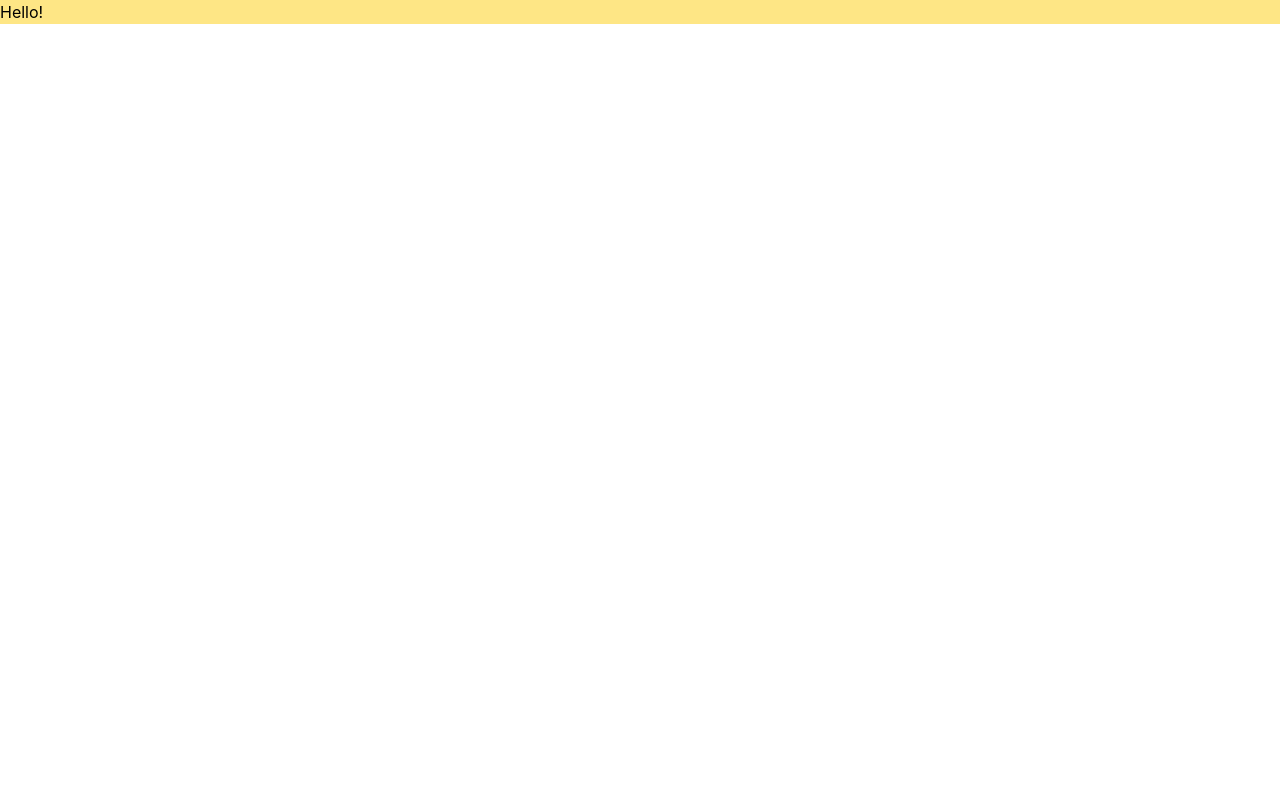
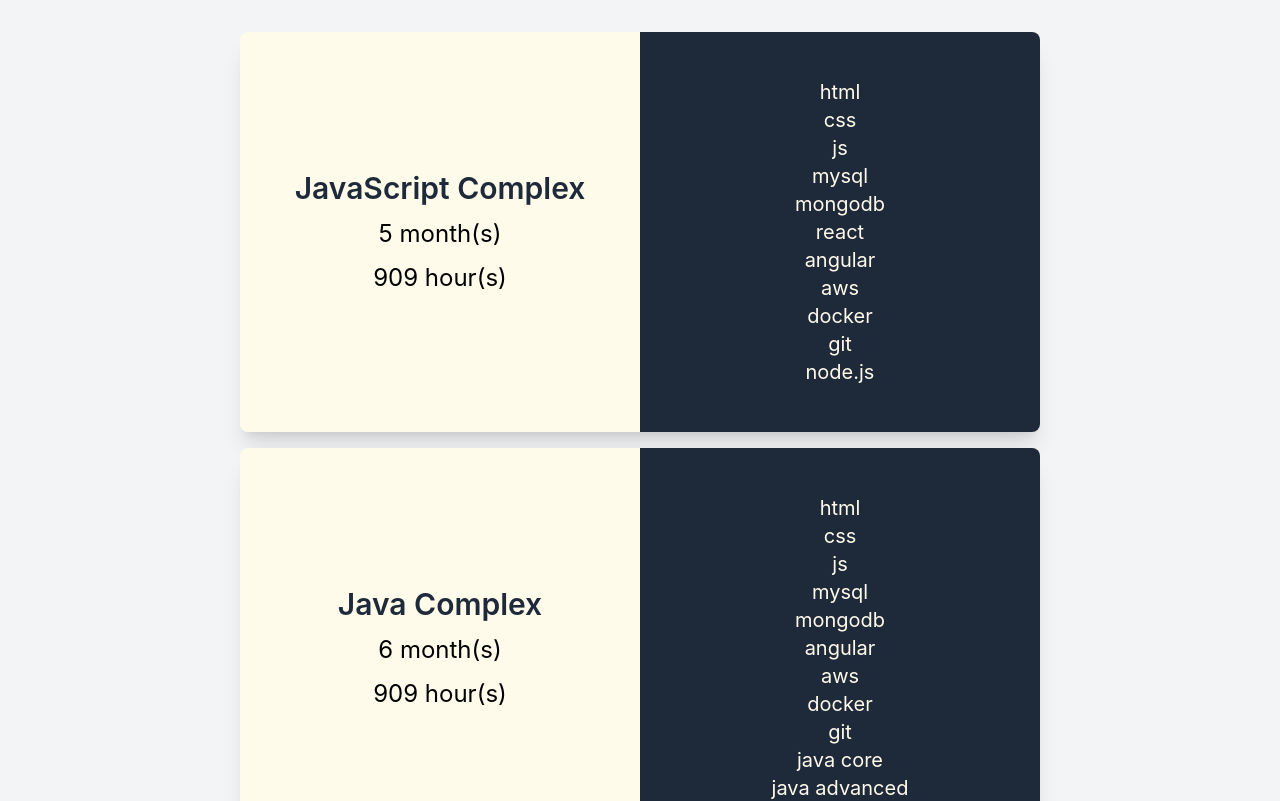
Before and after one commit to yu-nykanorova/react_practice_project, a React (Vite) app: page / in a window 1280 px wide. Shown: the top 801 px of the page. Built offline with nearby package versions, Linux system fonts and the light colour scheme.

Commit message:
completed homework 1 - task 4(#yiugR7&TF)

```diff
--- a/src/App.tsx
+++ b/src/App.tsx
@@ -1,10 +1,11 @@
 import './App.css'
+import {CourseList} from "./components/course-list/CourseList.tsx";
 
 function App() {
 
   return (
-    <div className="bg-amber-200">
-      Hello!
+    <div className="p-8 bg-gray-100">
+      <CourseList/>
     </div>
   );
 }
--- /dev/null
+++ b/src/components/course-item/CourseItem.tsx
@@ -0,0 +1,25 @@
+import type {Course} from "../../models/courseModel.ts";
+import {ModuleItem} from "./ModuleItem.tsx";
+
+type CourseItemProps = {
+    course: Course;
+}
+
+export const CourseItem = ({course}: CourseItemProps) => {
+    return (
+        <li className="h-100 grid grid-cols-2 rounded-lg shadow-xl">
+            <div className="flex flex-col justify-center items-center gap-3 bg-amber-50 rounded-l-lg">
+                <h3 className="text-3xl text-gray-800 font-semibold">{course.title}</h3>
+                <p className="text-2xl">{course.monthDuration} month(s)</p>
+                <p className="text-2xl">{course.hourDuration} hour(s)</p>
+            </div>
+            <ul className="flex flex-col justify-center items-center bg-gray-800 text-amber-50 text-xl rounded-r-lg">
+                {
+                    course.modules.map((module, index) => (
+                        <ModuleItem key={index} module={module}/>
+                    ))
+                }
+            </ul>
+        </li>
+    );
+};
--- /dev/null
+++ b/src/components/course-item/ModuleItem.tsx
@@ -0,0 +1,11 @@
+type ModuleItemProps = {
+    module: string;
+}
+
+export const ModuleItem  = ({module}: ModuleItemProps) => {
+    return (
+        <li>
+            {module}
+        </li>
+    );
+};
--- /dev/null
+++ b/src/components/course-list/CourseList.tsx
@@ -0,0 +1,15 @@
+import {CourseItem} from "../course-item/CourseItem.tsx";
+import {coursesArray} from "../../data/courses.ts";
+import type {Course} from "../../models/courseModel.ts";
+
+export const CourseList = () => {
+    return (
+        <ul className="max-w-200 mx-auto flex flex-col gap-4">
+            {
+                coursesArray.map((course: Course, index: number) => (
+                    <CourseItem key={index} course={course}/>
+                ))
+            }
+        </ul>
+    );
+};
--- /dev/null
+++ b/src/data/courses.ts
@@ -0,0 +1,106 @@
+import type {Course} from "../models/courseModel.ts";
+
+export const coursesArray: Course[] = [
+    {
+        title: 'JavaScript Complex',
+        monthDuration: 5,
+        hourDuration: 909,
+        modules: [
+            'html',
+            'css',
+            'js',
+            'mysql',
+            'mongodb',
+            'react',
+            'angular',
+            'aws',
+            'docker',
+            'git',
+            'node.js'
+        ]
+    },
+    {
+        title: 'Java Complex',
+        monthDuration: 6,
+        hourDuration: 909,
+        modules: [
+            'html',
+            'css',
+            'js',
+            'mysql',
+            'mongodb',
+            'angular',
+            'aws',
+            'docker',
+            'git',
+            'java core',
+            'java advanced']
+    },
+    {
+        title: 'Python Complex',
+        monthDuration: 6,
+        hourDuration: 909,
+        modules: [
+            'html',
+            'css',
+            'js',
+            'mysql',
+            'mongodb',
+            'angular',
+            'aws',
+            'docker',
+            'python core',
+            'python advanced']
+    },
+    {
+        title: 'QA Complex',
+        monthDuration: 4,
+        hourDuration: 909,
+        modules: [
+            'html',
+            'css',
+            'js',
+            'mysql',
+            'mongodb',
+            'git',
+            'QA/QC'
+        ]
+    },
+    {
+        title: 'FullStack',
+        monthDuration: 7,
+        hourDuration: 909,
+        modules: [
+            'html',
+            'css',
+            'js',
+            'mysql',
+            'mongodb',
+            'react',
+            'angular',
+            'aws',
+            'docker',
+            'git',
+            'node.js',
+            'python',
+            'java']
+    },
+    {
+        title: 'Frontend',
+        monthDuration: 4,
+        hourDuration: 909,
+        modules: [
+            'html',
+            'css',
+            'js',
+            'mysql',
+            'mongodb',
+            'react',
+            'angular',
+            'aws',
+            'docker',
+            'git',
+            'sass'
+        ]
+    }
+];
--- /dev/null
+++ b/src/models/courseModel.ts
@@ -0,0 +1,6 @@
+export interface Course {
+    title: string,
+    monthDuration: number,
+    hourDuration: number,
+    modules: string[],
+}
```
